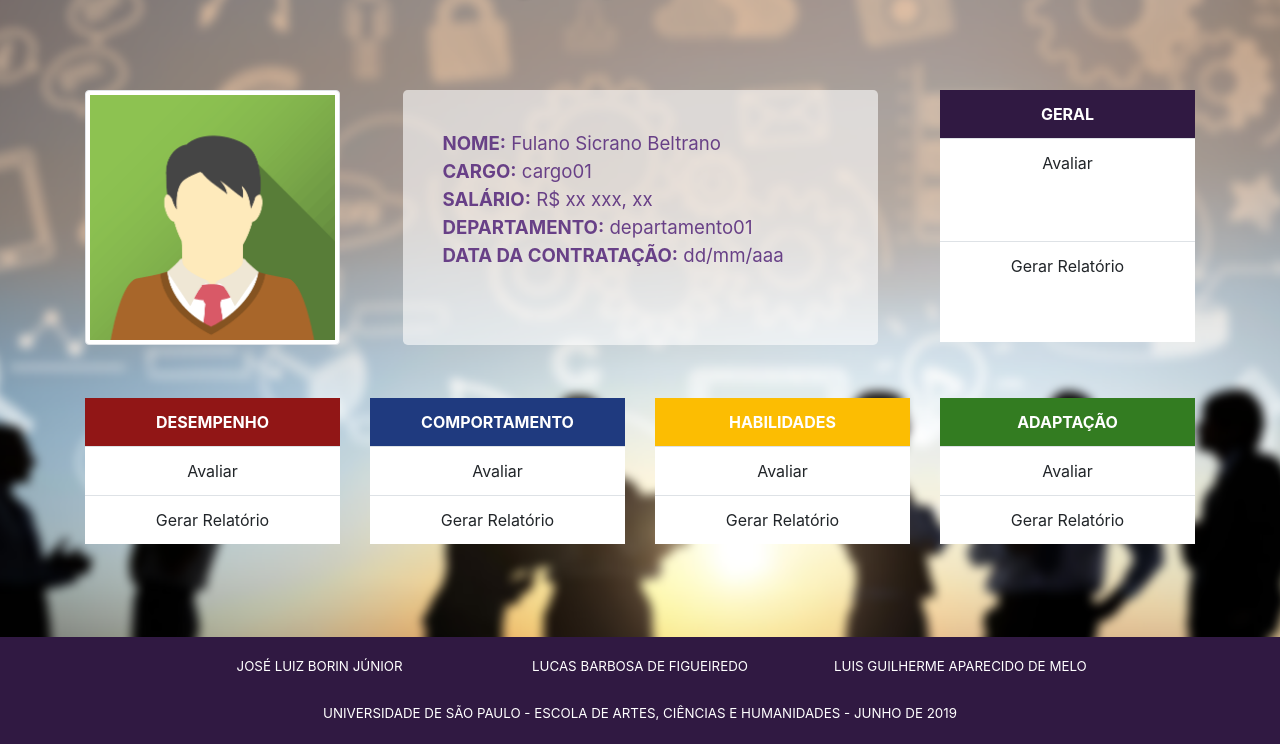
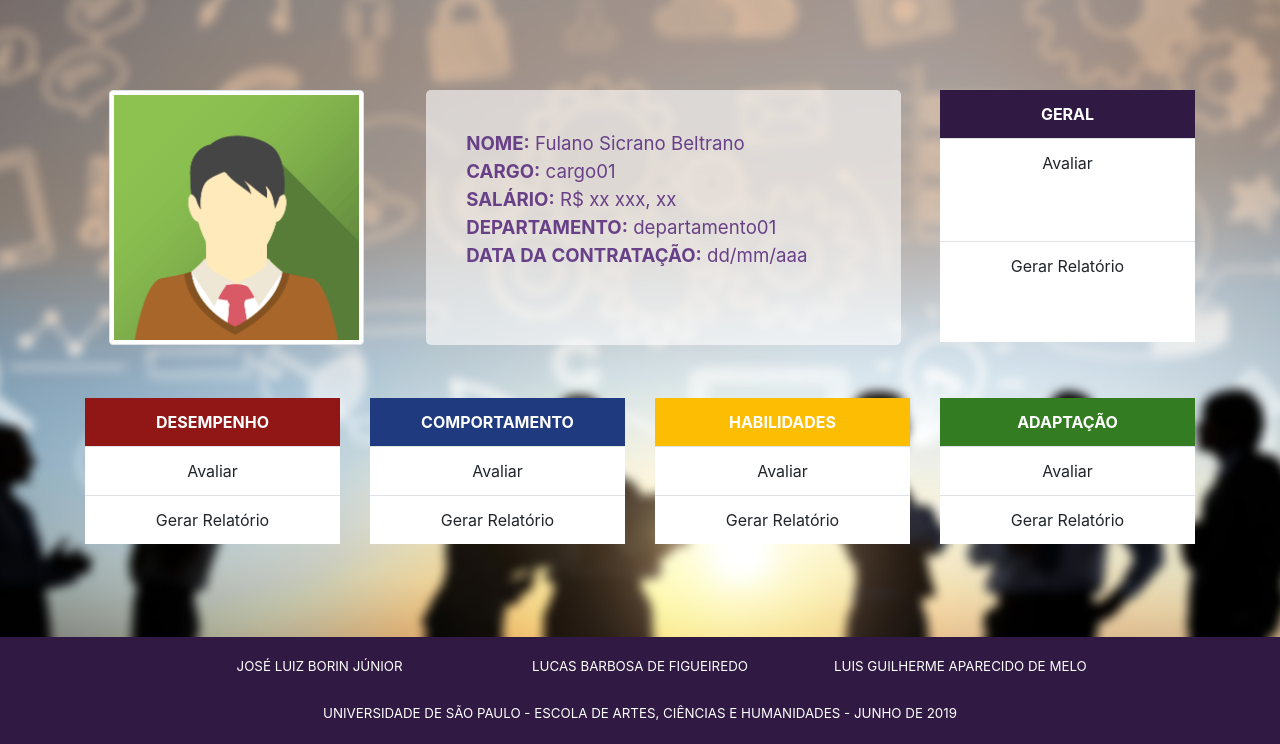
Before and after one commit to Luis-Melo/Avaliacao-de-funcionarios, a plain HTML site: page funcionario01.html in a window 1280 px wide. Shown: the part 135-879 px from the top of the page. Drawn offline with nearby package versions, Linux system fonts and the light colour scheme.

Commit message:
Update style.css

```diff
--- a/style.css
+++ b/style.css
@@ -121,7 +121,7 @@ body{
     color: white;
     font-size: 14pt;
 }
-.cartao-funcionario img{
+.cartao-funcionario .image{
     margin: 20pt auto;
 }
 .cartao-funcionario .jumbotron{
```
